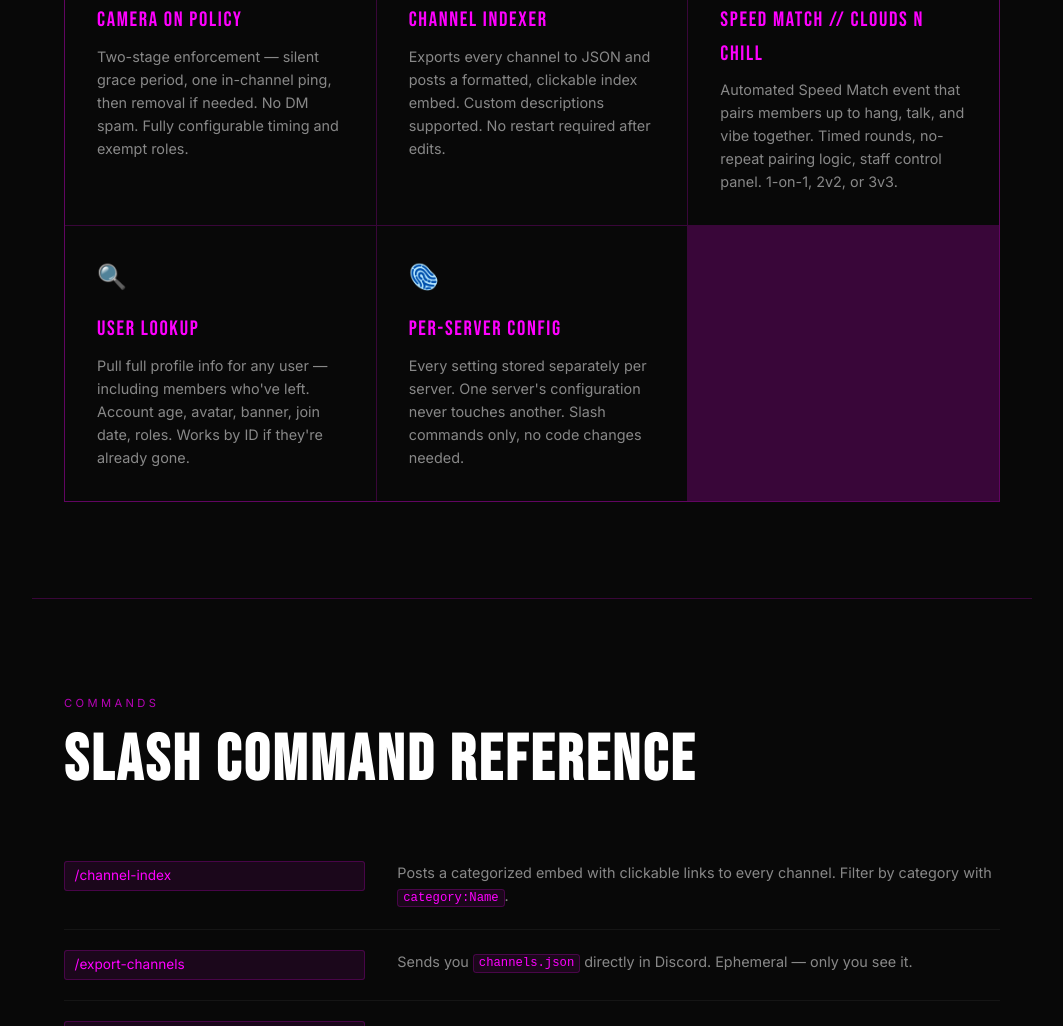
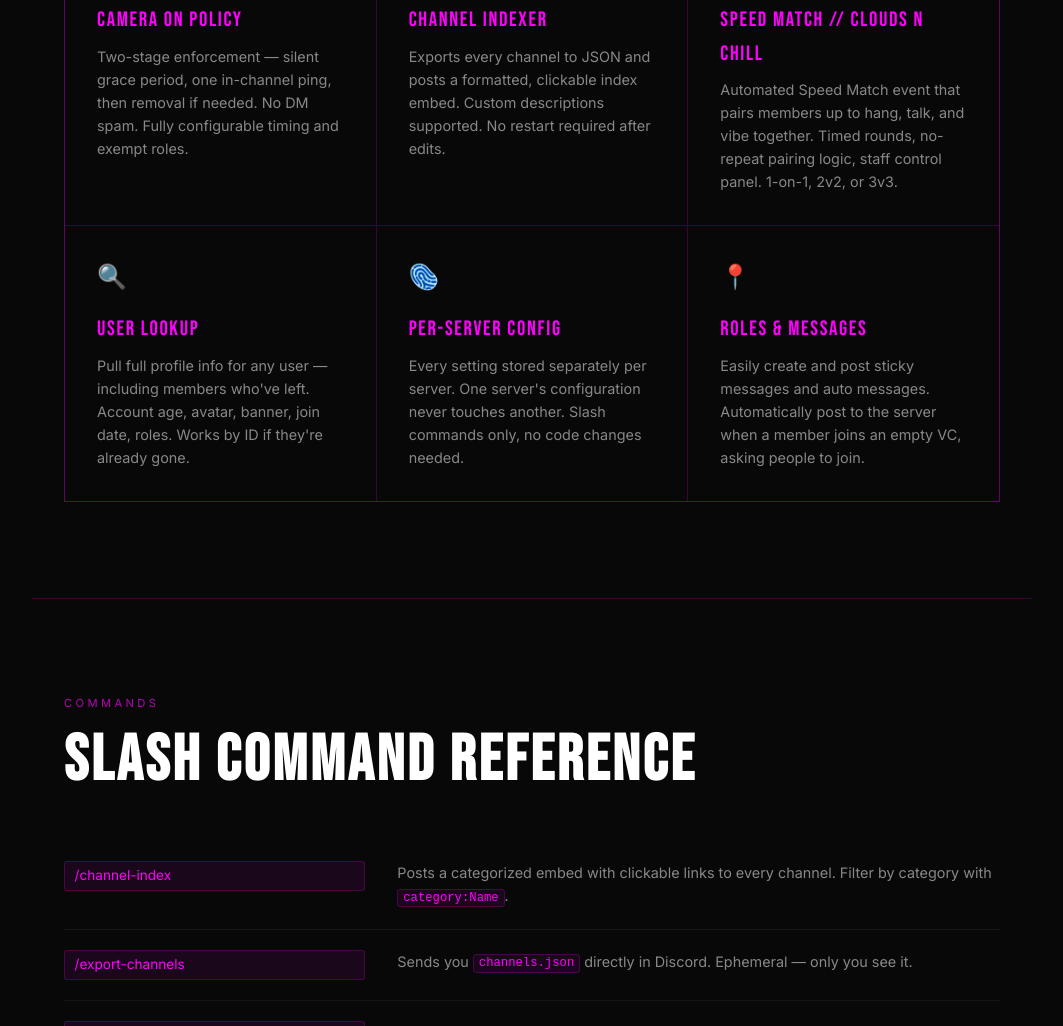
Before and after one commit to ad0rkableg33k/G33KY-BOT, a website: page index.html in a window 1280 px wide. Shown: the part 1126-2152 px from the top of the page, without its empty margins (108-1171 px from the left). Drawn offline with Linux system fonts and the light colour scheme.

Commit message:
Update index.html

```diff
--- a/index.html
+++ b/index.html
@@ -476,6 +476,11 @@
         <div class="feature-name">PER-SERVER CONFIG</div>
         <p class="feature-desc">Every setting stored separately per server. One server's configuration never touches another. Slash commands only, no code changes needed.</p>
       </div>
+     <div class="feature-card">
+        <span class="feature-icon">📍</span>
+        <div class="feature-name">ROLES & MESSAGES</div>
+        <p class="feature-desc">Easily create and post sticky messages and auto messages.  Automatically post to the server when a member joins an empty VC, asking people to join.</p>
+      </div>
 
     </div>
   </section>
```
